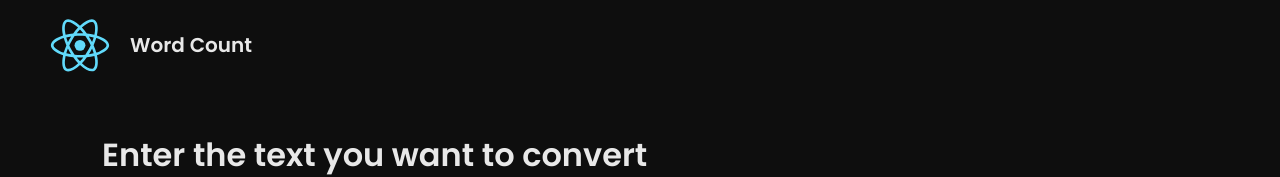
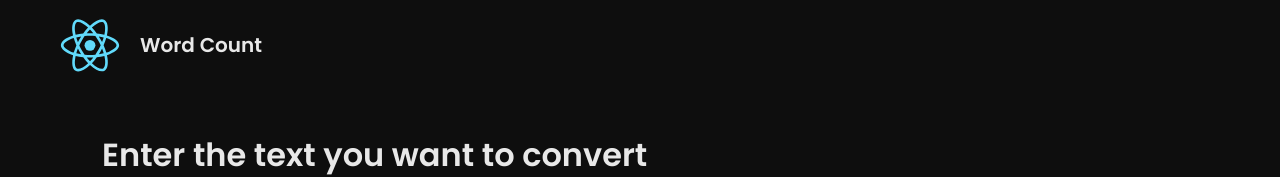
Before and after one commit to Shayan-git-tech/text-utils, a React (Create React App) app: page / in a window 1280 px wide. Shown: the top 177 px of the page. Built offline with nearby package versions, Linux system fonts and the light colour scheme.

Commit message:
update margin property of class logo

```diff
--- a/src/App.css
+++ b/src/App.css
@@ -26,7 +26,7 @@ header {
 .logo {
   display: block;
   width: 100px;
-  margin-left: 20px;
+  margin-left: 30px;
   max-width: 100px;
 }
 
```
